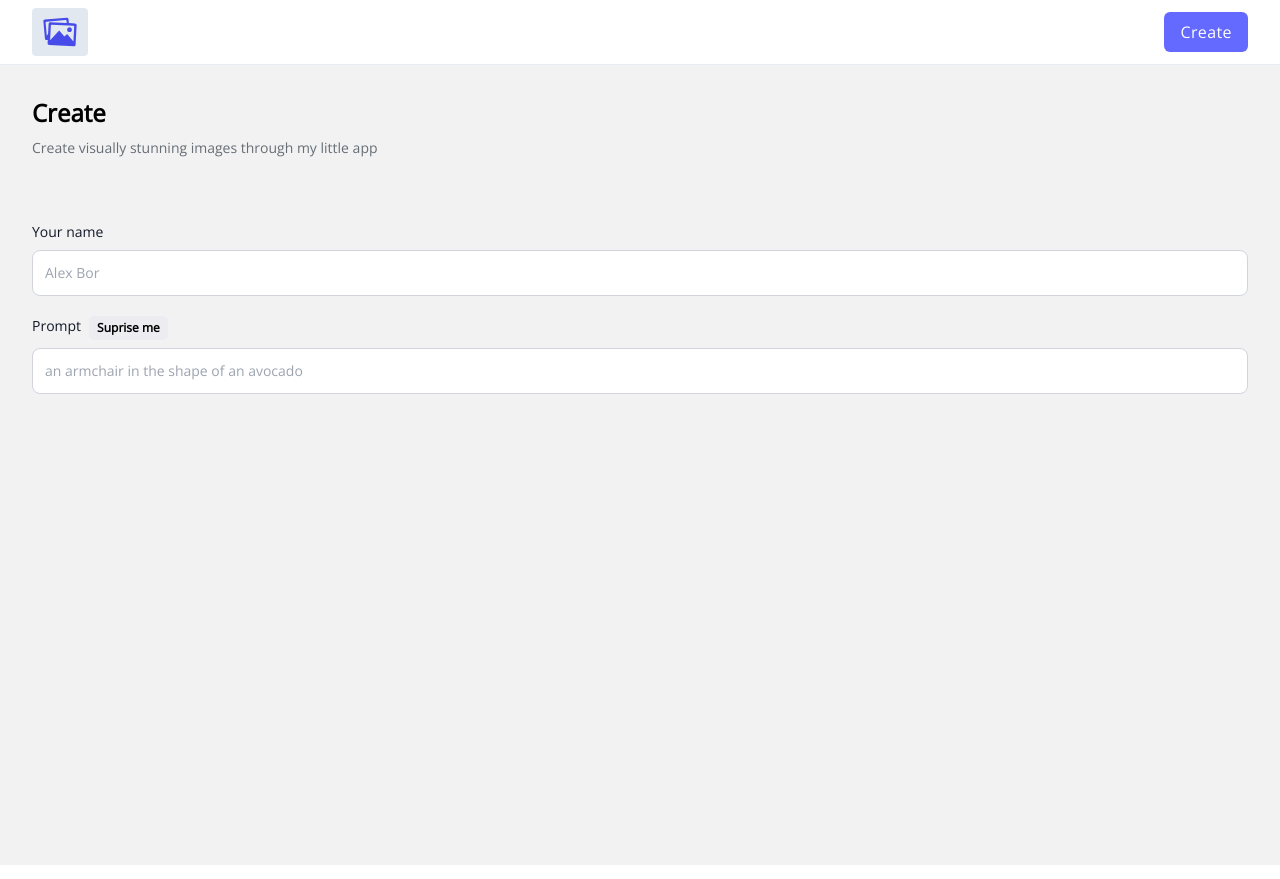
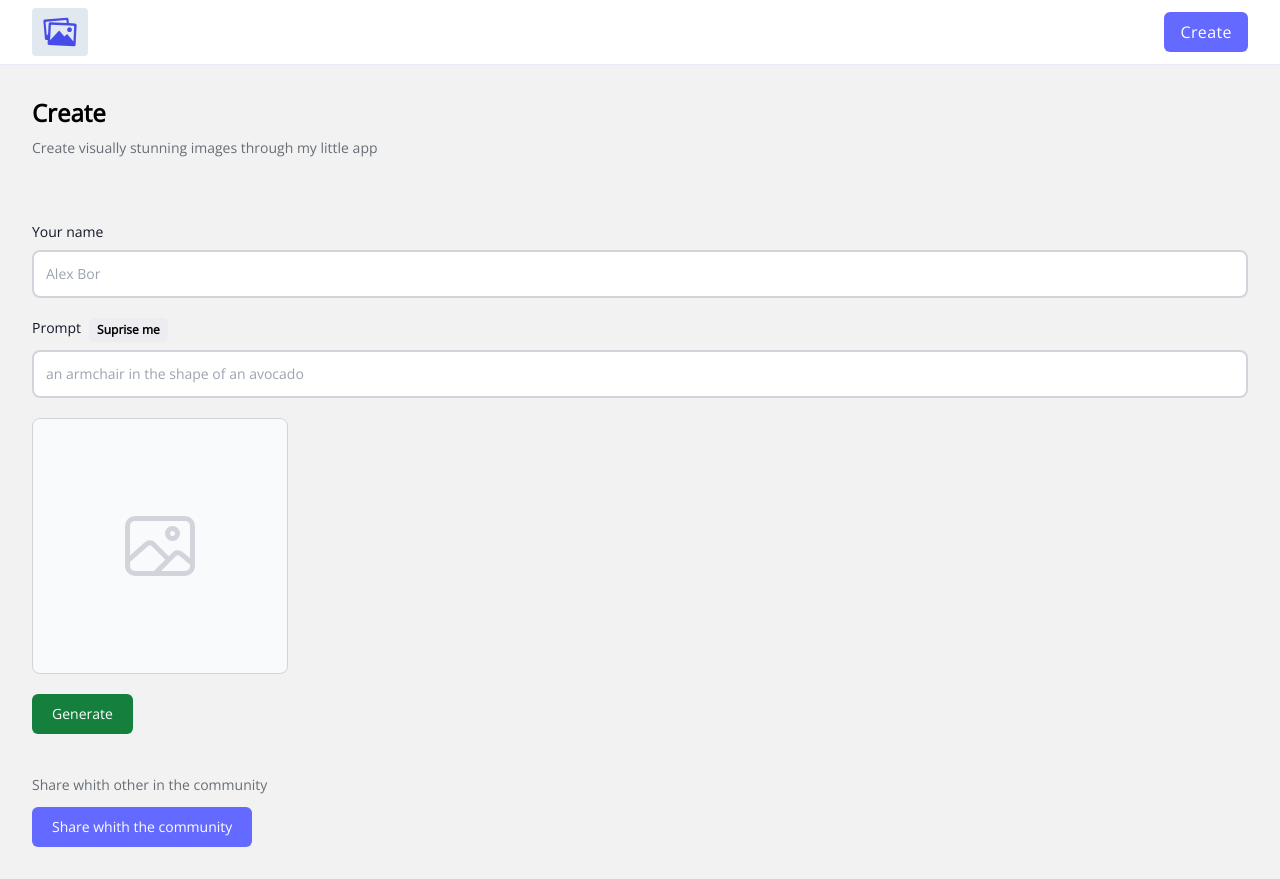
Before and after one commit to AlexanderBorisovVrn/img-gen-ai, a React (Vite) app: page /create-post in a window 1280 px wide. Built offline with nearby package versions, Linux system fonts and the light colour scheme.

Commit message:
feat:add generate and share button

```diff
--- a/src/components/FormField.tsx
+++ b/src/components/FormField.tsx
@@ -1,4 +1,4 @@
-import React, { FC, InputHTMLAttributes } from "react";
+import React, { FC } from "react";
 
 interface IFormField {
   labelName: string;
@@ -10,9 +10,7 @@ interface IFormField {
   handelSupriseMe?: () => void;
   handleChange: () => void;
 }
-interface IInp extends InputHTMLAttributes<HTMLInputElement> {
-  handleChange: () => void;
-}
+
 
 export const FormField: FC<IFormField> = ({
   name,
@@ -51,7 +49,7 @@ export const FormField: FC<IFormField> = ({
         value={value}
         onChange={handleChange}
         required
-        className="bh-gray-50 border border-gray-300 text-gray-900 text-sm rounded-lg focus:ring-[#4649ff] focus:border-[#4649ff] outline-none block w-full p-3"
+        className="bh-gray-50  border-2 border-gray-300 text-gray-900 text-sm rounded-lg focus:ring-[#4649ff] focus:border-[#4649ff] outline-none block w-full p-3"
       />
     </div>
   );
--- a/src/pages/CreatePost.tsx
+++ b/src/pages/CreatePost.tsx
@@ -1,5 +1,6 @@
 import React, { FC, useState } from "react";
 import { NavigateFunction, useNavigate } from "react-router-dom";
+import { IoImageOutline } from 'react-icons/io5';
 
 import { FormField } from "../components/FormField";
 import { getRandomPrompt } from "../utils";
@@ -20,9 +21,10 @@ const CreatePost: FC<{}> = () => {
   });
   const [generatingImg, setGeneratingImg] = useState<boolean>(false);
   const [loading, setLoading] = useState<boolean>(false);
-  const handleSubmit = () => {};
-  const handleChange = () => {};
-  const handleSupriseMe = ()=>{}
+  const handleSubmit = () => { };
+  const handleChange = () => { };
+  const handleSupriseMe = () => { }
+  const generateImg = () => { }
   return (
     <section className="max-w-7xl mx-auto">
       <div className="">
@@ -52,6 +54,31 @@ const CreatePost: FC<{}> = () => {
             isSupriseMe
             handelSupriseMe={handleSupriseMe}
           />
+          <div className="relative bg-gray-50 border border-gray-300 text-gray-900 text-sm rounded-lg focus:ring-blue-500 focus-blue-500 w-64 p-3 h-64 flex justify-center items-center">
+            {form.photo ? (
+              <img src={form.photo} alt={form.photo} className="w-full h-full object-contain" />
+            ) : (
+              <IoImageOutline size={80} color='rgb(209,213,219)' />
+            )}
+            {generatingImg && (
+              <div className="absolute inset-0 z-0 flex justify-center items-center bg-[rgba(0,0,0,0.5)] rounded-lg">
+                <Loader />
+              </div>
+            )}
+          </div>
+        </div>
+        <div className="mt-5 flex gap-5">
+          <button
+            className="text-white bg-green-700 font-medium rounded-md text-sm w-full sm:w-auto px-5 py-2.5 text-center"
+            type='button'
+            onClick={generateImg}
+          >{generatingImg ? 'Generating...' : "Generate"}</button>
+        </div>
+        <div className="mt-10">
+          <p className="mt-2 text-[#666e75] text-[14px]">Share whith other in the community</p>
+          <button type='submit' className="mt-3 text-white bg-[#6469ff] font-medium rounded-md text-sm w-full sm:w-auto px-5 py-2.5 text-center">
+            {loading ? 'Sharing...' : 'Share whith the community'}
+          </button>
         </div>
       </form>
     </section>
```
